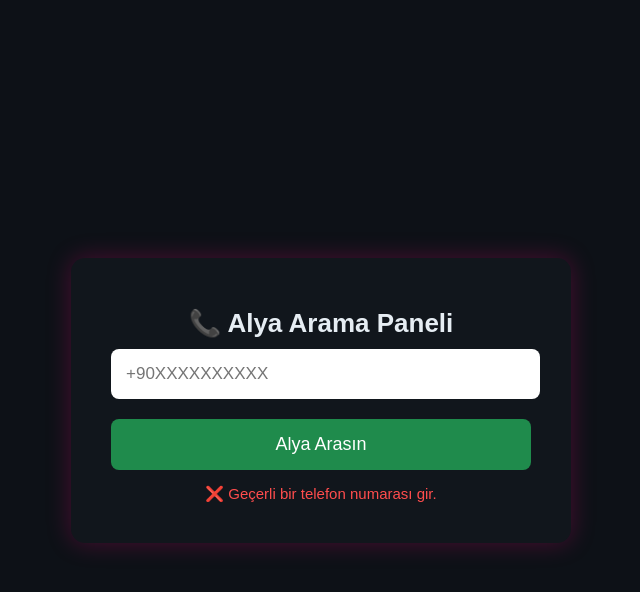
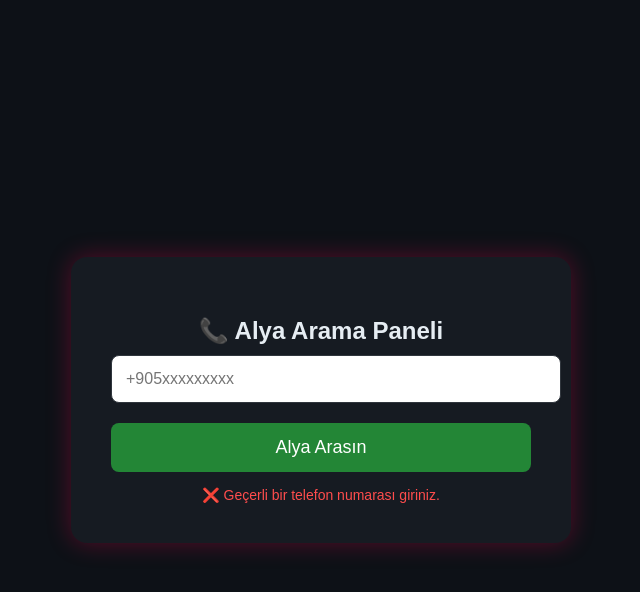
Before and after one commit to kanalieren/alya-call-system, a website: page public/panel.html in a window 1280 px wide. Both pictures are taken after a click on the button "Alya Arasın". Shown: the whole page, without its empty margins (319-959 px from the left). Drawn offline with Linux system fonts and the light colour scheme.

Commit message:
Update panel.html

```diff
--- a/public/panel.html
+++ b/public/panel.html
@@ -1,10 +1,8 @@
 <!DOCTYPE html>
 <html lang="tr">
 <head>
-  <meta charset="UTF-8" />
-  <meta name="viewport" content="width=device-width, initial-scale=1.0" />
+    <meta charset="UTF-8">
     <title>Alya Arama Paneli</title>
-
     <style>
         body {
             background: #0d1117;
@@ -18,100 +16,93 @@
         }
 
         .panel {
-      background: #11161c;
+            background: #161b22;
             padding: 40px;
-      border-radius: 14px;
             width: 420px;
             text-align: center;
-      box-shadow: 0 0 25px rgba(255, 0, 128, 0.25);
+            border-radius: 16px;
+            box-shadow: 0 0 25px rgba(255, 0, 80, 0.3);
         }
 
-    h1 {
-      font-size: 26px;
+        h2 {
             margin-bottom: 10px;
-      margin-top: 10px;
         }
 
         input {
-      width: 95%;
-      padding: 15px;
+            width: 100%;
+            padding: 14px;
             border-radius: 8px;
-      border: none;
+            border: 1px solid #30363d;
+            outline: none;
+            font-size: 16px;
             margin-bottom: 20px;
-      font-size: 17px;
         }
 
         button {
             width: 100%;
-      background: #1f8b4c;
+            background: #238636;
+            border: none;
+            padding: 14px;
+            font-size: 18px;
             color: white;
-      padding: 15px;
-      border: none;
             border-radius: 8px;
-      font-size: 18px;
             cursor: pointer;
         }
 
         button:hover {
-      background: #1aa34a;
+            background: #2ea043;
         }
 
         .error {
             margin-top: 15px;
             color: #ff4d4d;
-      font-size: 15px;
-    }
-
-    .success {
-      margin-top: 15px;
-      color: #4dff91;
-      font-size: 15px;
+            font-size: 14px;
         }
     </style>
 </head>
+<body>
 
-<body>
 <div class="panel">
-    <h1>📞 Alya Arama Paneli</h1>
+    <h2>📞 Alya Arama Paneli</h2>
 
-    <input id="phone" type="text" placeholder="+90XXXXXXXXXX" />
+    <input id="number" type="text" placeholder="+905xxxxxxxxx">
 
-    <button onclick="startCall()">Alya Arasın</button>
+    <button onclick="callCustomer()">Alya Arasın</button>
 
-    <div id="result"></div>
+    <div id="error" class="error"></div>
 </div>
 
 <script>
-    async function startCall() {
-      const phone = document.getElementById("phone").value.trim();
-      const result = document.getElementById("result");
-      result.innerHTML = "";
+    async function callCustomer() {
+        const number = document.getElementById("number").value.trim();
+        const errorBox = document.getElementById("error");
+        errorBox.textContent = "";
 
-      if (!phone.startsWith("+") || phone.length < 8) {
-        result.innerHTML = "<div class='error'>❌ Geçerli bir telefon numarası gir.</div>";
+        if (!number || number.length < 10) {
+            errorBox.textContent = "❌ Geçerli bir telefon numarası giriniz.";
             return;
         }
 
-      result.innerHTML = "<div class='success'>⏳ Arama başlatılıyor...</div>";
-
         try {
-        const res = await fetch("/call-customer", {
+            const response = await fetch("https://alya-call-system.onrender.com/call", {
                 method: "POST",
                 headers: { "Content-Type": "application/json" },
-          body: JSON.stringify({ phone })
+                body: JSON.stringify({ number })
             });
 
-        const data = await res.json();
+            const data = await response.json();
 
-        if (data.ok) {
-          result.innerHTML = "<div class='success'>✔ Arama başarıyla başlatıldı!</div>";
+            if (!data.ok) {
+                errorBox.textContent = "❌ Hata: " + JSON.stringify(data);
             } else {
-          result.innerHTML = "<div class='error'>❌ Hata: " + JSON.stringify(data) + "</div>";
+                errorBox.textContent = "✔ Arama başlatıldı!";
             }
+
         } catch (err) {
-        result.innerHTML = "<div class='error'>❌ Sunucuya ulaşılamadı.</div>";
+            errorBox.textContent = "❌ Sunucuya ulaşılamadı.";
         }
     }
 </script>
+
 </body>
 </html>
```
Lines whose indentation alone changed are shown as unchanged.
